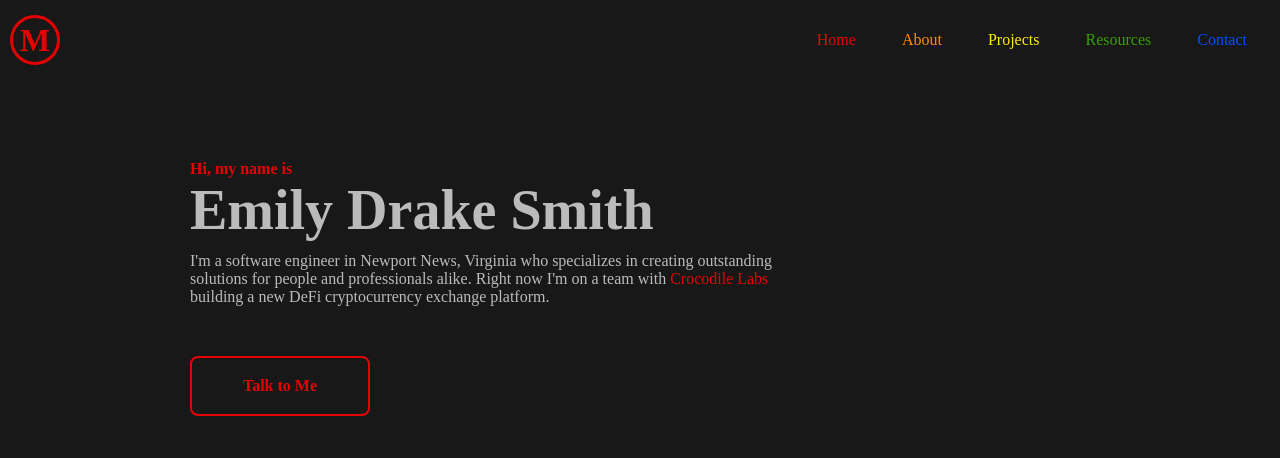
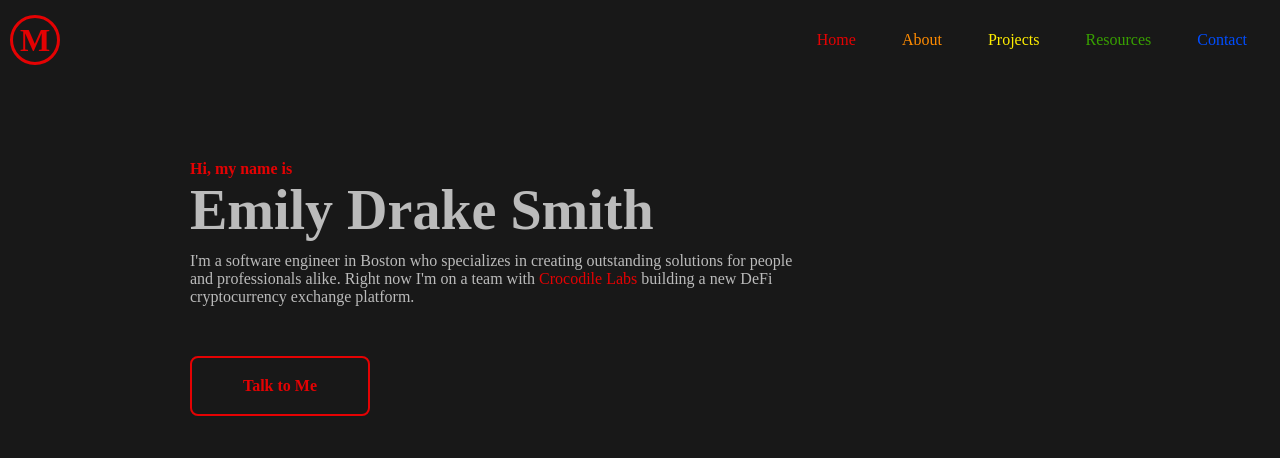
Before and after one commit to emilydrakesmith/emily-personal-website-v2, a Gatsby site: page / in a window 1280 px wide. Shown: the top 458 px of the page. Built offline with nearby package versions, Linux system fonts and the light colour scheme; Gatsby itself is replaced by a stand-in of ours.

Commit message:
change home city to Boston in index.js file

```diff
--- a/src/pages/index.js
+++ b/src/pages/index.js
@@ -60,7 +60,7 @@ export default function Home({data}) {
 				<section className={styles.grid_intro}>
 					<h4>Hi, my name is</h4>
 					<h1>Emily Drake Smith</h1>
-					<p>I'm a software engineer in Newport News, Virginia who specializes in creating outstanding solutions for people and professionals alike.  Right now I'm on a team with <a href='https://www.crocswap.com/' target='_blank'>Crocodile Labs</a> building a new DeFi cryptocurrency exchange platform.</p>
+					<p>I'm a software engineer in Boston who specializes in creating outstanding solutions for people and professionals alike.  Right now I'm on a team with <a href='https://www.crocswap.com/' target='_blank'>Crocodile Labs</a> building a new DeFi cryptocurrency exchange platform.</p>
 					<a href={`mailto:${email}`} className={styles.contact_button}>
 						Talk to Me
 					</a>
```
